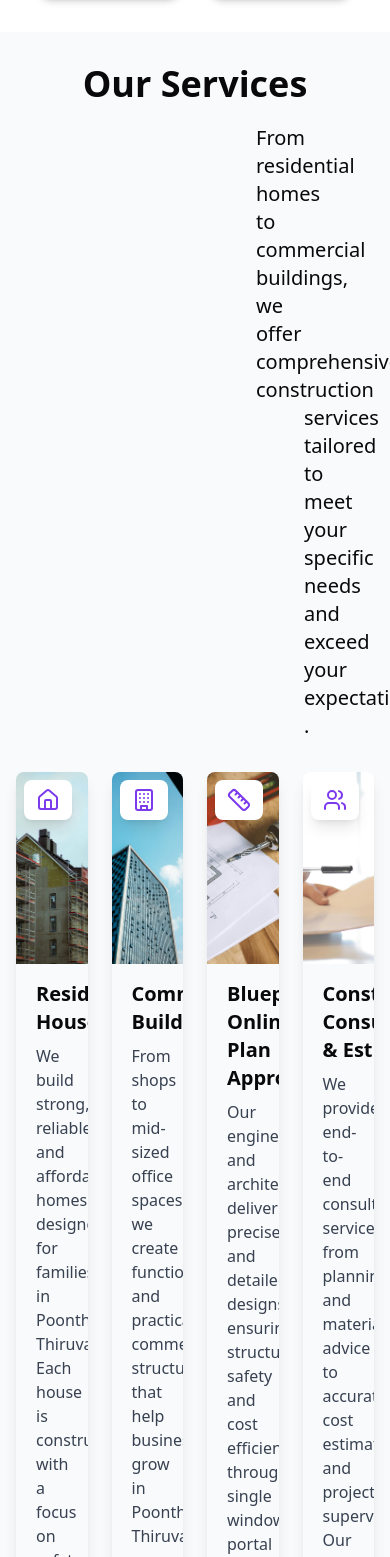
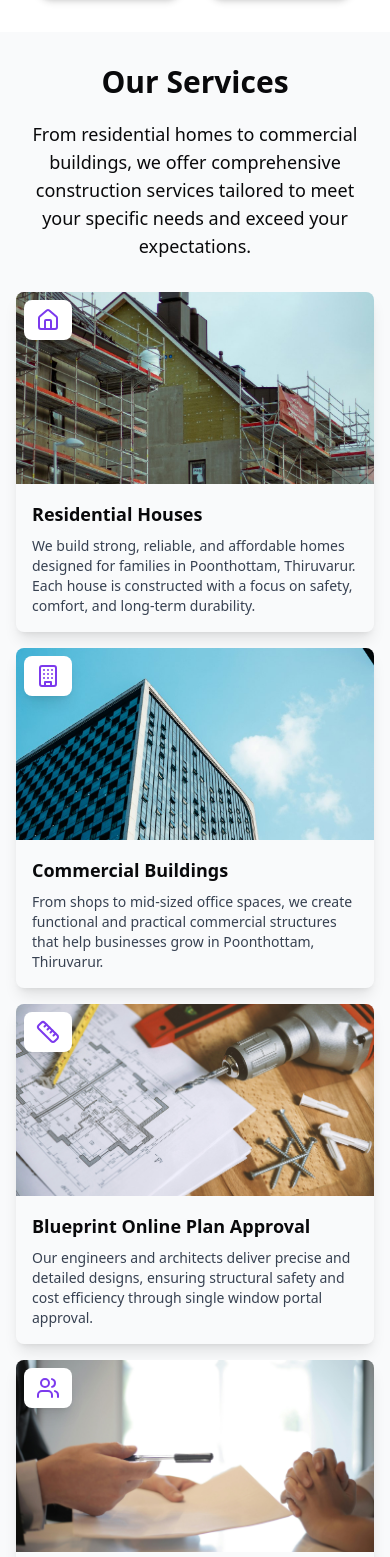
Before and after one commit to AkshaySingh2005/Aravinth-Constructions, a React (Vite) app: page / in a window 390 px wide. Shown: the part 2731-4288 px from the top of the page. Built offline with nearby package versions, Linux system fonts and the light colour scheme.

Commit message:
responsive services done

```diff
--- a/src/home/services.tsx
+++ b/src/home/services.tsx
@@ -4,18 +4,21 @@ import { Building, House, Ruler, Users } from "lucide-react";
 const Services = () => {
   return (
     <div className="pb-10">
-      <div className="text-4xl font-bold font-sans flex justify-center items-center pt-8 pb-5">
+      <div className="text-3xl md:text-4xl font-bold font-sans flex justify-center items-center pt-8 pb-5">
         Our Services
       </div>
-      <p className="px-60 text-xl ">
-        From residential homes to commercial buildings, we offer comprehensive
-        construction
-      </p>
-      <p className="px-72  text-xl pb-8">
-        services tailored to meet your specific needs and exceed your
-        expectations .
-      </p>
-      <div className="grid grid-cols-4 gap-6">
+
+      {/* Responsive description */}
+      <div className="text-center px-4 md:px-20 lg:px-60">
+        <p className="text-lg md:text-xl">
+          From residential homes to commercial buildings, we offer comprehensive
+          construction services tailored to meet your specific needs and exceed your
+          expectations.
+        </p>
+      </div>
+
+      {/* Responsive grid */}
+      <div className="grid grid-cols-1 sm:grid-cols-2 lg:grid-cols-4 gap-4 md:gap-6 pt-8">
         {/* Card 1 - Residential Houses */}
         <div className="rounded-lg overflow-hidden shadow-lg relative">
           <img
@@ -28,11 +31,11 @@ const Services = () => {
               <House />
             </div>
           </div>
-          <div className="px-5 py-4">
-            <div className="font-bold text-xl mb-2 flex items-center">
+          <div className="px-4 md:px-5 py-4">
+            <div className="font-bold text-lg md:text-xl mb-2 flex items-center">
               Residential Houses
             </div>
-            <p className="text-gray-700 text-base">
+            <p className="text-gray-700 text-sm md:text-base">
               We build strong, reliable, and affordable homes designed for
               families in Poonthottam, Thiruvarur. Each house is constructed
               with a focus on safety, comfort, and long-term durability.
@@ -52,11 +55,11 @@ const Services = () => {
               <Building />
             </div>
           </div>
-          <div className="px-5 py-4">
-            <div className="font-bold text-xl mb-2 flex items-center">
+          <div className="px-4 md:px-5 py-4">
+            <div className="font-bold text-lg md:text-xl mb-2 flex items-center">
               Commercial Buildings
             </div>
-            <p className="text-gray-700 text-base">
+            <p className="text-gray-700 text-sm md:text-base">
               From shops to mid-sized office spaces, we create functional and
               practical commercial structures that help businesses grow in
               Poonthottam, Thiruvarur.
@@ -77,11 +80,11 @@ const Services = () => {
             </div>
           </div>
 
-          <div className="px-5 py-4">
-            <div className="font-bold text-xl mb-2 flex items-center">
+          <div className="px-4 md:px-5 py-4">
+            <div className="font-bold text-lg md:text-xl mb-2 flex items-center">
               Blueprint Online Plan Approval
             </div>
-            <p className="text-gray-700 text-base">
+            <p className="text-gray-700 text-sm md:text-base">
               Our engineers and architects deliver precise and detailed designs,
               ensuring structural safety and cost efficiency through single
               window portal approval.
@@ -101,11 +104,11 @@ const Services = () => {
               <Users />
             </div>
           </div>
-          <div className="px-5 py-4">
-            <div className="font-bold text-xl mb-2 flex items-center">
+          <div className="px-4 md:px-5 py-4">
+            <div className="font-bold text-lg md:text-xl mb-2 flex items-center">
               Construction Consultancy & Estimation
             </div>
-            <p className="text-gray-700 text-base">
+            <p className="text-gray-700 text-sm md:text-base">
               We provide end-to-end consultancy services from planning and
               material advice to accurate cost estimation and project
               supervision. Our clear process makes construction stress-free for
@@ -122,78 +125,79 @@ const Services = () => {
 const WhyChooseUs = () => {
   return (
     <div className="pt-10">
-      <div className="text-4xl font-bold font-sans flex justify-center items-center pb-12">
+      <div className="text-3xl md:text-4xl font-bold font-sans flex justify-center items-center pb-8 md:pb-12">
         Why Choose Us?
       </div>
 
-      <div className="grid grid-cols-3 gap-8">
+      {/* Responsive grid */}
+      <div className="grid grid-cols-1 md:grid-cols-2 lg:grid-cols-3 gap-6 md:gap-8">
         {/* Row 1 - Column 1 */}
-        <div className="flex items-start gap-4">
-          <span className="text-green-500 text-2xl mt-1">✅</span>
+        <div className="flex items-start gap-3 md:gap-4">
+          <span className="text-green-500 text-xl md:text-2xl mt-1 flex-shrink-0">✅</span>
           <div>
-            <h3 className="font-bold text-xl text-gray-800">
+            <h3 className="font-bold text-lg md:text-xl text-gray-800">
               20+ Years of Local Experience
             </h3>
-            <p className="text-gray-600 mt-1">
+            <p className="text-gray-600 mt-1 text-sm md:text-base">
               Serving Poonthottam, Thiruvarur with trust.
             </p>
           </div>
         </div>
 
         {/* Row 1 - Column 2 */}
-        <div className="flex items-start gap-4">
-          <span className="text-green-500 text-2xl mt-1">✅</span>
+        <div className="flex items-start gap-3 md:gap-4">
+          <span className="text-green-500 text-xl md:text-2xl mt-1 flex-shrink-0">✅</span>
           <div>
-            <h3 className="font-bold text-xl text-gray-800">
+            <h3 className="font-bold text-lg md:text-xl text-gray-800">
               Small & Mid-Scale Focus
             </h3>
-            <p className="text-gray-600 mt-1">
+            <p className="text-gray-600 mt-1 text-sm md:text-base">
               Ideal for families and local businesses.
             </p>
           </div>
         </div>
 
         {/* Row 1 - Column 3 */}
-        <div className="flex items-start gap-4">
-          <span className="text-green-500 text-2xl mt-1">✅</span>
+        <div className="flex items-start gap-3 md:gap-4">
+          <span className="text-green-500 text-xl md:text-2xl mt-1 flex-shrink-0">✅</span>
           <div>
-            <h3 className="font-bold text-xl text-gray-800">
+            <h3 className="font-bold text-lg md:text-xl text-gray-800">
               Affordable & Transparent Pricing
             </h3>
-            <p className="text-gray-600 mt-1">
+            <p className="text-gray-600 mt-1 text-sm md:text-base">
               No hidden charges, only clear estimates.
             </p>
           </div>
         </div>
 
         {/* Row 2 - Column 1 */}
-        <div className="flex items-start gap-4">
-          <span className="text-green-500 text-2xl mt-1">✅</span>
+        <div className="flex items-start gap-3 md:gap-4">
+          <span className="text-green-500 text-xl md:text-2xl mt-1 flex-shrink-0">✅</span>
           <div>
-            <h3 className="font-bold text-xl text-gray-800">
+            <h3 className="font-bold text-lg md:text-xl text-gray-800">
               On-Time Delivery
             </h3>
-            <p className="text-gray-600 mt-1">We respect your timelines.</p>
+            <p className="text-gray-600 mt-1 text-sm md:text-base">We respect your timelines.</p>
           </div>
         </div>
 
         {/* Row 2 - Column 2 */}
-        <div className="flex items-start gap-4">
-          <span className="text-green-500 text-2xl mt-1">✅</span>
+        <div className="flex items-start gap-3 md:gap-4">
+          <span className="text-green-500 text-xl md:text-2xl mt-1 flex-shrink-0">✅</span>
           <div>
-            <h3 className="font-bold text-xl text-gray-800">Local Trust</h3>
-            <p className="text-gray-600 mt-1">
+            <h3 className="font-bold text-lg md:text-xl text-gray-800">Local Trust</h3>
+            <p className="text-gray-600 mt-1 text-sm md:text-base">
               Rooted in the Poonthottam, Thiruvarur community.
             </p>
           </div>
         </div>
 
         {/* Row 2 - Column 3 */}
-        <div className="flex items-start gap-4">
-          <span className="text-green-500 text-2xl mt-1">✅</span>
+        <div className="flex items-start gap-3 md:gap-4">
+          <span className="text-green-500 text-xl md:text-2xl mt-1 flex-shrink-0">✅</span>
           <div>
-            <h3 className="font-bold text-xl text-gray-800">Durable Quality</h3>
-            <p className="text-gray-600 mt-1">
+            <h3 className="font-bold text-lg md:text-xl text-gray-800">Durable Quality</h3>
+            <p className="text-gray-600 mt-1 text-sm md:text-base">
               Safe, reliable, and sustainable construction.
             </p>
           </div>
```
